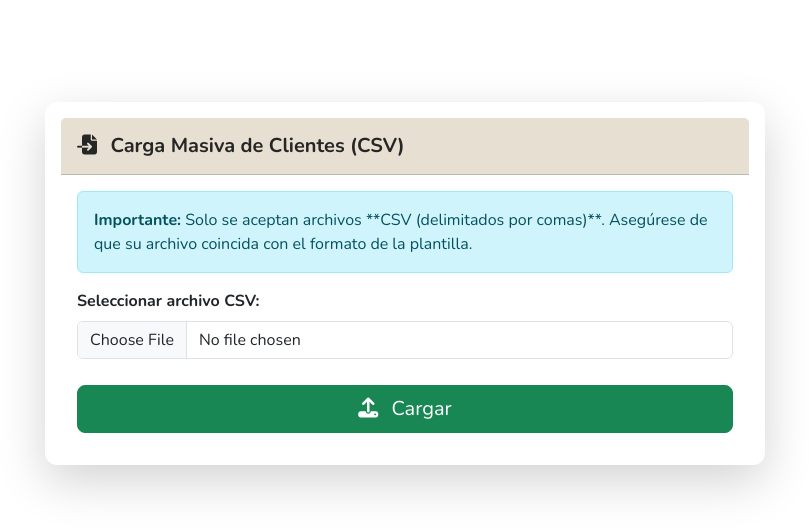
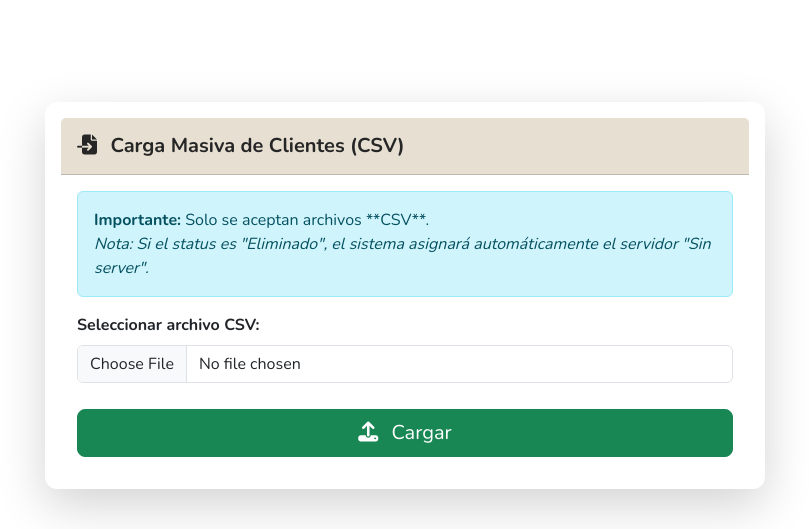
Before and after one commit to GumiGit/app_pagos, a Flask app: page /clientes/importar in a window 1280 px wide. Shown: the part 80-609 px from the top of the page, without its empty margins (235-1044 px from the left). Run offline with Flask 3, Linux system fonts and the light colour scheme; a user stored in the database is signed in; some libraries are stand-ins or nearby versions.

Commit message:
Fix: automatización de status ELIMINADO y normalización ESD

```diff
--- a/app.py
+++ b/app.py
@@ -191,7 +191,8 @@ class Suscripcion(db.Model):
 
     # campos de negocio
     id_gumi = db.Column(db.String(50), nullable=True) # 🔸 CRÍTICO: Este campo faltaba.
-    status = db.Column(db.String(20), nullable=False) # Activo | Suspendido | Eliminado | En prueba
+    status = db.Column(db.String(20), nullable=False)
+    fecha_status = db.Column(db.Date, nullable=True)
     server = db.Column(db.String(100), nullable=False)
     fecha_inicio = db.Column(db.Date, nullable=False)
     paquete = db.Column(db.String(100), nullable=False)
@@ -551,7 +552,7 @@ def render_template_cliente_form(is_public=False, editar=False, cliente=None, su
     if editar:
         modo_edicion = True
 
-    servidores = ["s14","s13","s12","s11","s10","s9","s8","s7","s6","s5","s4","s3","s2","Principal","Clínica","Colombia","Petyou 4","Petyou 3","Petyou 2","Petyou 1"]
+    servidores = ["s14","s13","s12","s11","s10","s9","s8","s7","s6","s5","s4","s3","s2","Principal","Clínica","Colombia","Petyou 4","Petyou 3","Petyou 2","Petyou 1", "s15", "s16", "Sin server"]
     clientes_existentes = Cliente.query.all()
 
     # 1. Obtener y filtrar precios (Excluye DEMO de la DB)
@@ -1210,8 +1211,23 @@ def clientes_editar(id):
 
             # --- 2. Actualizar Suscripción (Configuración Técnica) ---
             suscripcion.id_gumi = request.form.get('id_gumi') or None
-            suscripcion.status = request.form.get('status') # Importante: Aquí tomamos el status que el admin elija
-            suscripcion.server = request.form.get('server')
+            status_raw = request.form.get('status')
+            if status_raw:
+                # Lo pasamos a mayúsculas para que coincida con el CSV y la lógica interna
+                nuevo_status = status_raw.strip().upper()
+
+                # Si cambió a ELIMINADO, forzamos el cambio de servidor
+                if nuevo_status == 'ELIMINADO':
+                    suscripcion.server = "Sin server"
+                    suscripcion.status = "ELIMINADO"
+                    suscripcion.fecha_status = date.today()
+                else:
+                    suscripcion.status = status_raw # Mantenemos el formato original (ej. 'Activo')
+                    suscripcion.server = request.form.get('server')
+                    # Si quieres registrar cuándo cambió a otro estado:
+                    # suscripcion.fecha_status = date.today()
+            else:
+                suscripcion.status = 'Activo' # Fallback de seguridad
             suscripcion.paquete = request.form.get('paquete')
             suscripcion.vigencia = request.form.get('vigencia')
             suscripcion.observaciones = request.form.get('observaciones')
@@ -1344,45 +1360,40 @@ def clientes_importar():
                         vigencia = str(row['VIGENCIA']).strip()
                         status = str(row['STATUS']).strip().upper()
 
-                        # 🛑 FIX 1: Manejar NaN en FECHA_INICIO_SUSCRIPCION (que es requerida)
+                        # 🟢 AUTOMATIZACIÓN DE SERVER PARA ELIMINADOS
+                        server_val = str(row['SERVER']).strip()
+                        if status == 'ELIMINADO':
+                            server_val = "Sin server"
+
+                        # 🛑 FIX 1: Manejar NaN en FECHA_INICIO_SUSCRIPCION
                         fecha_inicio_sus_raw = row['FECHA_INICIO_SUSCRIPCION']
                         if pd.isna(fecha_inicio_sus_raw) or str(fecha_inicio_sus_raw).strip().upper() == 'NAN':
-                            raise ValueError("FECHA_INICIO_SUSCRIPCION es obligatoria y no puede estar vacía.")
+                            raise ValueError("FECHA_INICIO_SUSCRIPCION es obligatoria.")
                         fecha_inicio_sus = date.fromisoformat(str(fecha_inicio_sus_raw).strip())
 
-
                         # --- 2. PROCESAMIENTO DE PAGO ---
+                        # (Tu lógica de pagos se mantiene igual...)
                         fecha_pago_cliente = None
                         monto_pago = 0.0
                         moneda_pago = 'MXN'
 
                         if status == 'ACTIVO':
-                            # 🛑 FIX 2: Manejar NaN en FECHA_ULTIMO_PAGO
                             fecha_pago_raw = row.get('FECHA_ULTIMO_PAGO')
                             if pd.isna(fecha_pago_raw) or str(fecha_pago_raw).strip().upper() == 'NAN':
                                 raise ValueError("Falta FECHA_ULTIMO_PAGO para cliente ACTIVO.")
-
                             fecha_pago_cliente = date.fromisoformat(str(fecha_pago_raw).strip())
-
                             monto_pago = float(row.get('MONTO_PAGO', 0.0) or 0.0)
                             moneda_pago = str(row.get('MONEDA', 'MXN')).strip()
-                            if moneda_pago not in ['MXN', 'COP', 'USD']:
-                                moneda_pago = 'MXN'
 
                         # --- 3. PROCESAMIENTO DE CAMPOS OPCIONALES ---
-
-                        # Función helper para limpiar NaN/vacío
                         def get_clean_value(val, default=None):
                             if pd.isna(val) or str(val).strip().upper() == 'NAN' or str(val).strip() == '':
                                 return default
                             return str(val).strip()
 
-                        # Teléfonos y Gumi ID
                         tel_sec_1 = get_clean_value(row.get('TELEFONO_SECUNDARIO'))
                         tel_sec_2 = get_clean_value(row.get('TELEFONO_TERCIARIO'))
                         id_gumi = get_clean_value(row.get('ID_GUMI'))
-
-                        # Datos Fiscales y Localidad
                         razon_social_val = get_clean_value(row.get('RAZON_SOCIAL'))
                         rfc_val = get_clean_value(row.get('RFC_NIT'))
                         cp_val = get_clean_value(row.get('CODIGO_POSTAL'))
@@ -1390,8 +1401,6 @@ def clientes_importar():
                         uso_cfdi_val = get_clean_value(row.get('USO_CFDI'))
                         mail_facturas_val = get_clean_value(row.get('MAIL_FACTURAS'))
                         localidad_val = get_clean_value(row.get('LOCALIDAD'))
-
-                        # Determinar si requiere_factura
                         requiere_factura = bool(razon_social_val and rfc_val)
 
                         # --- 4. CREAR CLIENTE ---
@@ -1403,19 +1412,11 @@ def clientes_importar():
                             pais=str(row['PAIS']).strip().upper(),
                             status_cliente=status,
                             fecha_pago=fecha_pago_cliente,
-
                             telefono_secundario_1=tel_sec_1,
                             telefono_secundario_2=tel_sec_2,
-                            telefono_secundario_3=None,
-
                             requiere_factura=requiere_factura,
-                            razon_social=razon_social_val,
                             rfc=rfc_val,
-                            codigo_postal=cp_val,
-                            regimen_fiscal=regimen_val,
-                            uso_cfdi=uso_cfdi_val,
-                            mail_facturas=mail_facturas_val,
-                            localidad=localidad_val
+                            # ... (resto de campos fiscales)
                         )
                         db.session.add(cliente)
                         db.session.flush()
@@ -1427,8 +1428,10 @@ def clientes_importar():
                             cliente_id=cliente.id,
                             id_gumi=id_gumi,
                             status=status,
-                            server=str(row['SERVER']).strip(),
+                            server=server_val, # 🟢 Usamos la variable server_val procesada
                             fecha_inicio=fecha_inicio_sus,
+                            # 🟢 Guardamos la fecha de hoy como fecha de status inicial
+                            fecha_status=date.today(),
                             paquete=paquete,
                             vigencia=vigencia,
                             vence_en=vence_en,
@@ -1438,11 +1441,6 @@ def clientes_importar():
 
                         # --- 6. CREAR REGISTRO DE PAGO (Si es Activo) ---
                         if status == 'ACTIVO':
-                              # 🛑 FIX: Generar bank_transaction_id para pagos manuales de carga masiva
-                              from time import time
-                              timestamp_ms = int(time() * 1000)
-                              manual_unique_id_fallback = -1 * (timestamp_ms + index) # Asegura unicidad
-
                               pago = Pago(
                                   cliente_id=cliente.id,
                                   nombre=cliente.nombre_contacto,
@@ -1551,6 +1549,7 @@ def suscripcion_nueva(cliente_id):
 def api_cambiar_status(cliente_id):
     data = request.get_json()
     nuevo = data.get('status')
+    hoy = date.today()
 
     if not nuevo:
         return jsonify({"error": "Falta el nuevo status"}), 400
@@ -1561,11 +1560,20 @@ def api_cambiar_status(cliente_id):
     # Actualiza ambos si existen
     cliente.status_cliente = nuevo
     if suscripcion:
-        suscripcion.status = nuevo
+        if suscripcion.status != nuevo:
+            suscripcion.status = nuevo
+            suscripcion.fecha_status = hoy
+            if nuevo.upper() == 'ELIMINADO':
+                suscripcion.server = "Sin server" # Se mueve al "estacionamiento"
 
     try:
         db.session.commit()
-        return jsonify({"ok": True, "nuevo_status": nuevo})
+        return jsonify({
+            "ok": True,
+            "nuevo_status": nuevo,
+            "fecha_status": hoy.strftime('%d/%m/%y'),
+            "nuevo_server": suscripcion.server if suscripcion else None
+        })
     except Exception as e:
         db.session.rollback()
         return jsonify({"error": str(e)}), 500
@@ -1652,78 +1660,83 @@ def enviar_whatsapp_cliente(cliente_id):
 def api_clientes_dt():
     from datetime import date
     from sqlalchemy import select, outerjoin
+    import traceback # Para ver el error completo si truena
 
     today = date.today()
-
-    # 🔹 Consulta combinada Cliente + Suscripcion (Se agrega Cliente.rfc)
-    stmt = (
-        select(
-            Cliente.id,
-            Cliente.negocio,
-            Cliente.nombre_contacto,
-            Cliente.telefono,
-            Cliente.telefono_secundario_1,
-            Cliente.telefono_secundario_2,
-            Cliente.telefono_secundario_3,
-            Cliente.mail,
-            Cliente.pais,
-            Cliente.status_cliente,
-            Cliente.fecha_pago,
-            Cliente.rfc,  # <--- CORRECCIÓN: Agregamos el RFC a la consulta SQL
-            Suscripcion.id_gumi,
-            Suscripcion.server,
-            Suscripcion.paquete,
-            Suscripcion.status,
-            Suscripcion.proximo_pago,
-            Suscripcion.vence_en
+    print("\n--- INICIO DE DIAGNÓSTICO API CLIENTES ---")
+
+    try:
+        # 1. Intentar la consulta
+        print("Paso 1: Ejecutando SELECT en la DB...")
+        stmt = (
+            select(
+                Cliente.id, Cliente.negocio, Cliente.nombre_contacto, Cliente.telefono,
+                Cliente.telefono_secundario_1, Cliente.telefono_secundario_2, Cliente.telefono_secundario_3,
+                Cliente.mail, Cliente.pais, Cliente.status_cliente, Cliente.fecha_pago, Cliente.rfc,
+                Suscripcion.id_gumi, Suscripcion.server, Suscripcion.paquete, Suscripcion.status,
+                Suscripcion.proximo_pago, Suscripcion.vence_en, Suscripcion.fecha_status
+            )
+            .select_from(outerjoin(Cliente, Suscripcion, Cliente.id == Suscripcion.cliente_id))
+            .order_by(Cliente.negocio.asc())
         )
-        .select_from(outerjoin(Cliente, Suscripcion, Cliente.id == Suscripcion.cliente_id))
-        .order_by(Cliente.negocio.asc())
-    )
-
-    results = db.session.execute(stmt).all()
-    rows = []
-
-    for row in results:
-        # Desempaquetamos incluyendo el nuevo campo rfc
-        (
-            cid, negocio, nombre_contacto, tel, tel1, tel2, tel3, mail, pais,
-            status_cliente, fecha_pago, rfc, id_gumi, server, paquete,
-            status_sus, proximo_pago, vence_en
-        ) = row
-
-        # Lógica de Vigencia
-        status_pago_info = {"status": "SIN SUSCRIPCIÓN", "color": "bg-secondary"}
-        if proximo_pago:
-            dias = (proximo_pago - today).days
-            if dias >= 0:
-                status_pago_info = {"status": "VIGENTE", "color": "bg-success"}
-            else:
-                status_pago_info = {"status": "VENCIDA", "color": "bg-danger"}
-
-        status = status_sus or status_cliente or "Activo"
-
-        rows.append({
-            "id": cid,
-            "id_gumi": id_gumi or "",
-            "server": server or "",
-            "pais": pais or "",
-            "status": status,
-            "negocio": negocio,
-            "rfc": rfc or "--", # <--- CORRECCIÓN: Agregamos el RFC al JSON de salida
-            "nombre_contacto": nombre_contacto,
-            "telefono": tel or "",
-            "tel_sec_1": tel1 or "",
-            "tel_sec_2": tel2 or "",
-            "tel_sec_3": tel3 or "",
-            "mail": mail or "",
-            "paquete": paquete or "",
-            "ultimo_pago": fecha_pago.isoformat() if fecha_pago else "",
-            "proximo_pago": proximo_pago.isoformat() if proximo_pago else "",
-            "status_pago_info": status_pago_info,
-        })
-
-    return jsonify({"data": rows})
+
+        results = db.session.execute(stmt).all()
+        print(f"Paso 2: Registros encontrados: {len(results)}")
+
+        rows = []
+        for index, row in enumerate(results):
+            try:
+                # Desempaquetado
+                (
+                    cid, negocio, nombre_contacto, tel, tel1, tel2, tel3, mail, pais,
+                    status_cliente, fecha_pago, rfc, id_gumi, server, paquete,
+                    status_sus, proximo_pago, vence_en, f_status
+                ) = row
+
+                # Lógica de Vigencia
+                status_pago_info = {"status": "SIN SUSCRIPCIÓN", "color": "bg-secondary"}
+                if proximo_pago:
+                    dias = (proximo_pago - today).days
+                    status_pago_info = {"status": "VIGENTE", "color": "bg-success"} if dias >= 0 else {"status": "VENCIDA", "color": "bg-danger"}
+
+                status = status_sus or status_cliente or "Activo"
+
+                # 🟢 PRINT DE SEGUIMIENTO PARA EL PRIMER REGISTRO
+                if index == 0:
+                    print(f"Paso 3: Procesando primer cliente: {negocio}")
+                    print(f"DEBUG: fecha_status detectada: {f_status} (Tipo: {type(f_status)})")
+
+                rows.append({
+                    "id": cid,
+                    "id_gumi": id_gumi or "",
+                    "server": server or "",
+                    "pais": pais or "",
+                    "status": status,
+                    "fecha_status": f_status.strftime('%d/%m/%y') if (f_status and hasattr(f_status, 'strftime')) else "",
+                    "negocio": negocio,
+                    "rfc": rfc or "--",
+                    "nombre_contacto": nombre_contacto,
+                    "telefono": tel or "",
+                    "tel_sec_1": tel1 or "",
+                    "tel_sec_2": tel2 or "",
+                    "tel_sec_3": tel3 or "",
+                    "mail": mail or "",
+                    "paquete": paquete or "",
+                    "ultimo_pago": fecha_pago.isoformat() if (fecha_pago and hasattr(fecha_pago, 'isoformat')) else "",
+                    "proximo_pago": proximo_pago.isoformat() if (proximo_pago and hasattr(proximo_pago, 'isoformat')) else "",
+                    "status_pago_info": status_pago_info,
+                })
+            except Exception as e_row:
+                print(f"❌ ERROR EN FILA {index} (Cliente ID {cid}): {str(e_row)}")
+                continue
+
+        print("Paso 4: JSON preparado con éxito. Enviando...")
+        return jsonify({"data": rows})
+
+    except Exception as e_global:
+        print("\n💥 ERROR CRÍTICO EN API_CLIENTES_DT:")
+        print(traceback.format_exc()) # Esto te dirá la línea EXACTA del error
+        return jsonify({"data": [], "error": str(e_global)}), 500
 
 @app.route('/pagos')
 @login_required
@@ -2796,6 +2809,7 @@ def api_clientes_por_vencer_dt():
                 'paquete_nombre': suscripcion.paquete,
                 'rfc': cliente.rfc,
                 'status': suscripcion.status,
+                'fecha_status': suscripcion.fecha_status.strftime('%d/%m/%y') if suscripcion.fecha_status else "",
                 'vence_en_orden': fecha_vencimiento.isoformat() if fecha_vencimiento else '9999-12-31',
                 'vence_en_display': f'<span class="{clase_vencimiento}">{fecha_display_str}</span>',
             })
--- a/templates/importar_clientes.html
+++ b/templates/importar_clientes.html
@@ -22,8 +22,8 @@
                     {% endwith %}
 
                     <div class="alert alert-info">
-                        <strong>Importante:</strong> Solo se aceptan archivos **CSV (delimitados por comas)**.
-                        Asegúrese de que su archivo coincida con el formato de la plantilla.
+                        <strong>Importante:</strong> Solo se aceptan archivos **CSV**. <br>
+                        <em>Nota: Si el status es "Eliminado", el sistema asignará automáticamente el servidor "Sin server".</em>
                     </div>
 
                     <form method="POST" enctype="multipart/form-data">
```
Also changed, not shown: requirements.txt (+19 -1 lines), templates/cliente_detalle.html (+10 -1 lines), templates/clientes_list.html (+12 -4 lines), templates/clientes_por_vencer_list.html (+17 -1 lines), 1 other file.
